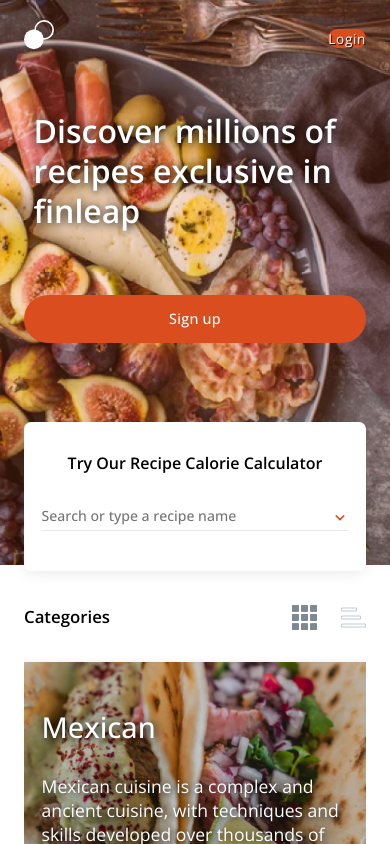
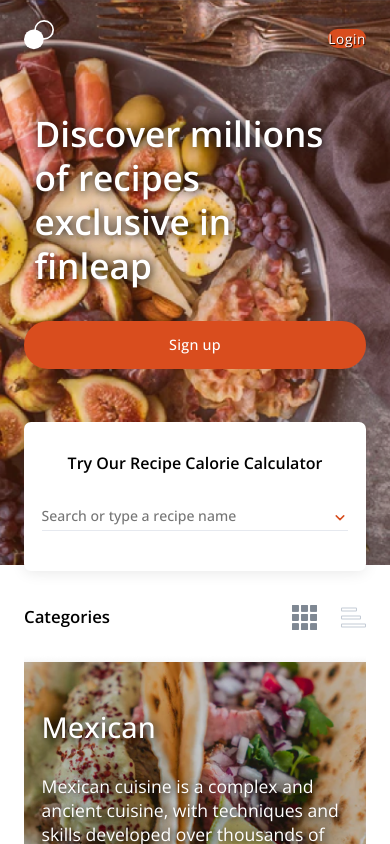
Before and after one commit to Android789515/recipe-site, a Next.js app: page / in a window 390 px wide. Shown: the top 844 px of the page. Built offline with nearby package versions, Linux system fonts and the light colour scheme.

Commit message:
Refactored breakpoints for the RecipeCalculatorModal and figured out first major breakpoint for the home page.

```diff
--- a/styles/homepage/hero-section/HeroSection.module.scss
+++ b/styles/homepage/hero-section/HeroSection.module.scss
@@ -7,5 +7,5 @@
   background-position: center;
 }
 
-$exitMobileBreakpoint: 370px;
+$exitMobileBreakpoint: 456px;
 $heroTitleResizeBreakpoint: 566px;
--- a/styles/modals/recipe-calculator/RecipeCalculatorModal.module.scss
+++ b/styles/modals/recipe-calculator/RecipeCalculatorModal.module.scss
@@ -28,11 +28,11 @@ $showRecipeCalculator: 700px;
   }
 }
 
-$heroLayoutHiccups: [392px];
+$heroLayoutHiccup: 392px;
 
-@media (width: list.nth($heroLayoutHiccups, 1)) {
+@media (width: $heroLayoutHiccup) {
   .recipeCalculator {
-    top: 53vh;
+    top: 51vh;
   }
 }
 
@@ -48,6 +48,7 @@ $heroLayoutHiccups: [392px];
 }
 
 $heroTitle-firstGrowth: 360px;
+$heroTitle-secondGrowth: 400px;
 
 @media (min-width: $heroTitle-firstGrowth) {
   .title {
@@ -55,6 +56,12 @@ $heroTitle-firstGrowth: 360px;
   }
 }
 
+@media (min-width: $heroTitle-secondGrowth) {
+  .title {
+    font-size: 1.23rem;
+  }
+}
+
 .searchField {
   font-size: .88rem;
 }
```
